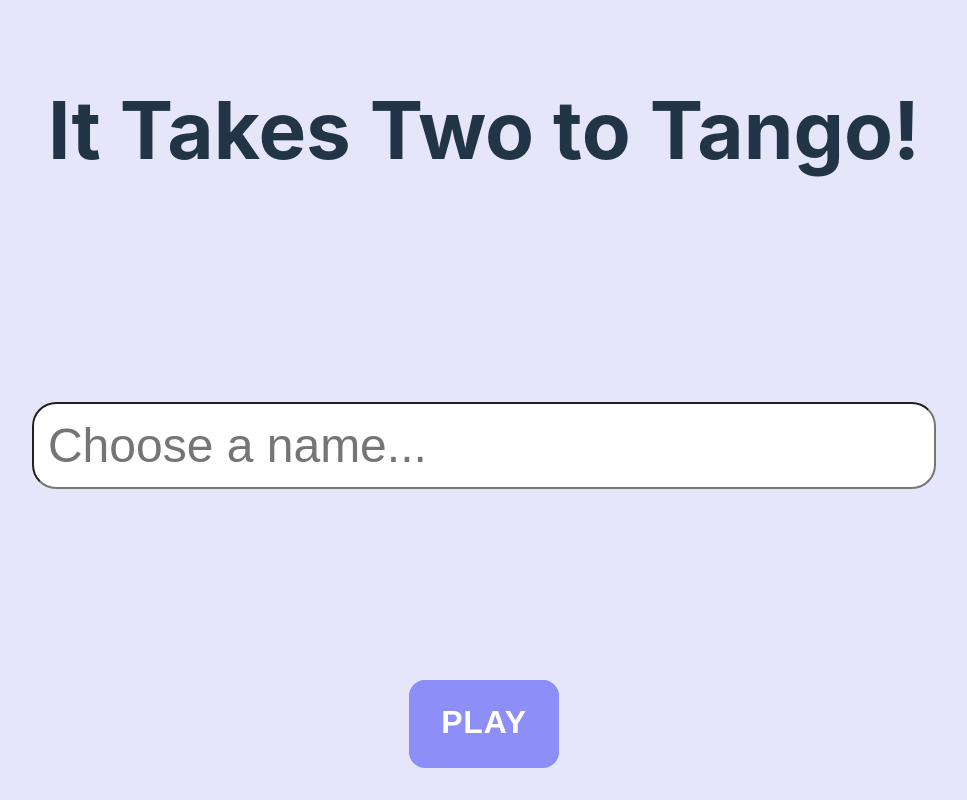
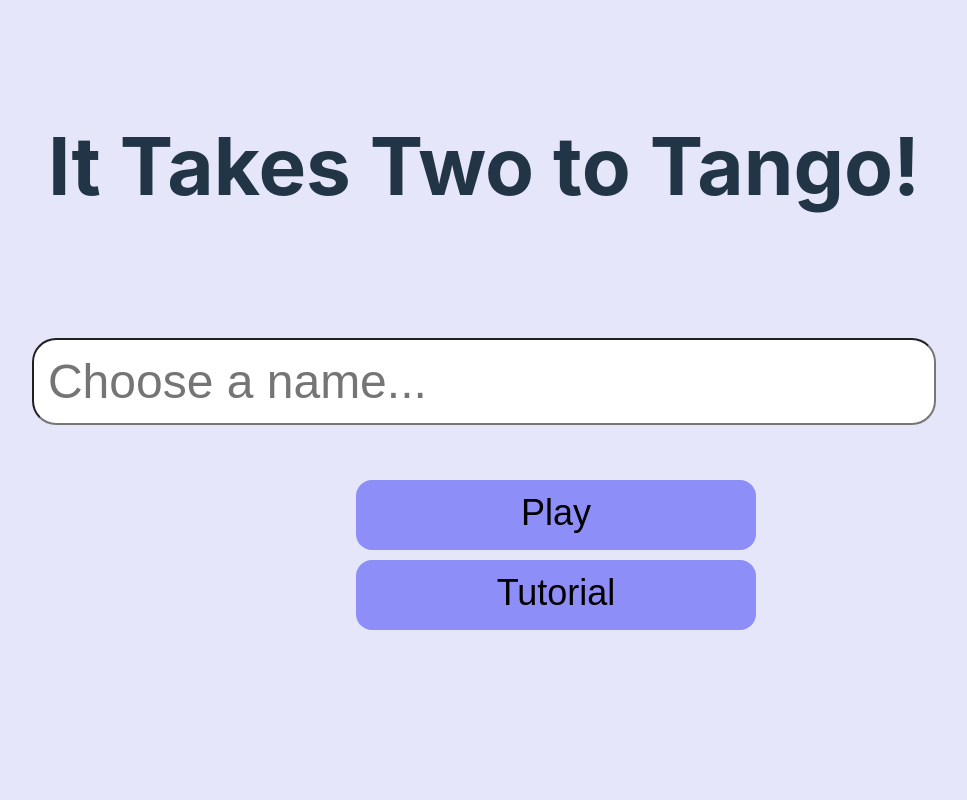
Before and after one commit to JPadley18/it-takes-two-to-tango, a React (Vite) app in the folder frontend/: page / in a window 1280 px wide. Shown: the whole page, without its empty margins (156-1123 px from the left). Built offline with nearby package versions, Linux system fonts and the light colour scheme.

Commit message:
added tutorial button back to homepage

```diff
--- a/frontend/src/Pages/Menu/App.css
+++ b/frontend/src/Pages/Menu/App.css
@@ -67,3 +67,46 @@ h1 {
 .read-the-docs {
   color: #888;
 }
+
+.name-box{
+  transform: translateY(-100px);
+}
+
+.home-button{
+  background-color: #8E8EF9;
+  border: solid transparent;
+  border-radius: 16px;
+  border-width: 0 0 4px;
+
+  width: 400px;
+  height: 70px;
+
+  font-size: 36px;
+
+  position: absolute;
+  left: 40%;
+  top: 60%;
+  z-index: 0;
+}
+
+#home-button-tutorial{
+  background-color: #8E8EF9;
+  border: solid transparent;
+  border-radius: 16px;
+  border-width: 0 0 4px;
+
+  width: 400px;
+  height: 70px;
+
+  font-size: 36px;
+
+  position: absolute;
+  left: 40%;
+  top: 70%;
+  z-index: 0;
+}
+
+#home-button-tutorial:hover{
+  scale: 1.2;
+  transition: scale 0.2s;
+}
--- a/frontend/src/Pages/Menu/App.jsx
+++ b/frontend/src/Pages/Menu/App.jsx
@@ -9,7 +9,7 @@ function skibidiah() {
 function App() {
   return (
     <>
-      <div>
+      <div id='homepage-title'>
         <motion.h1 animate={{ rotate: 360 }}>It Takes Two to Tango!</motion.h1>
       </div>
       <div id="buttons">
@@ -20,9 +20,15 @@ function App() {
             transition: { duration: 0.2 },
           }}
           whileTap={{ scale: 0.8 }}
-          className="button-19" id="play">
+          className="home-button">
             Play
           </motion.button>
+        </div>
+        <div>
+          <button id="home-button-tutorial" onClick={() => {window.location.href = '/tutorial'}}>
+            Tutorial
+          </button>
+
         </div>
       </div>
     </>
```
